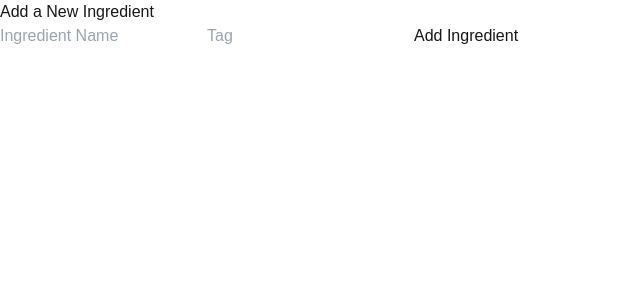
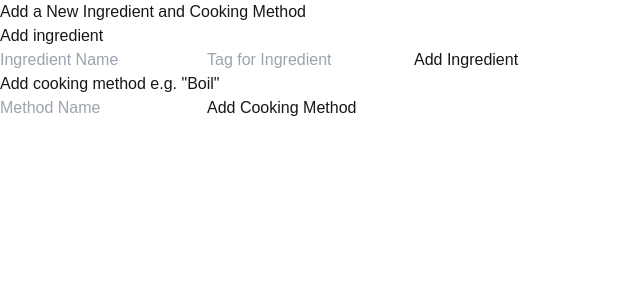
Before and after one commit to jayden-gillam/CS-311-Project-3, a Next.js app: page / in a window 1280 px wide. Shown: the top 300 px of the page, without its empty margins (0-640 px from the left). Built offline with nearby package versions, Linux system fonts and the light colour scheme.

Commit message:
can now add cooking methods into database

```diff
--- a/app/page.tsx
+++ b/app/page.tsx
@@ -9,8 +9,10 @@ export default function Page() {
     'use server';
     const sql = neon(`${process.env.DATABASE_URL}`);
 
+    // used vercel docs to figure this out
     const name = formData.get('name') as string;
     const tag = formData.get('tag') as string;
+    const methodName = formData.get('method_name') as string;
 
     await sql`INSERT INTO ingredients (name) VALUES (${name})`;
 
@@ -27,14 +29,27 @@ export default function Page() {
         (SELECT id FROM tags WHERE name = ${tag})
       ON CONFLICT DO NOTHING
     `;
+
+    await sql`INSERT INTO methods (name) VALUES (${methodName})`;
+
   }
 
   return (
-    <form action={create}>
-      <h1>Add a New Ingredient</h1>
-      <input type="text" placeholder="Ingredient Name" name="name" required />
-      <input type="text" placeholder="Tag" name="tag" required />
-      <button type="submit">Add Ingredient</button>
-    </form>
+    <div>
+      <h1>Add a New Ingredient and Cooking Method</h1>
+
+      <form action={create}>
+        <h2>Add ingredient</h2>
+        <input type="text" placeholder="Ingredient Name" name="ingredient_name" required />
+        <input type="text" placeholder="Tag for Ingredient" name="ingredient_tag" required />
+        <button type="submit">Add Ingredient</button>
+      </form>
+
+      <form action={create}>
+        <h2>Add cooking method e.g. "Boil"</h2>
+        <input type="text" placeholder="Method Name" name="method_name" required />
+        <button type="submit">Add Cooking Method</button>
+      </form>
+    </div>
   );
 }
```
